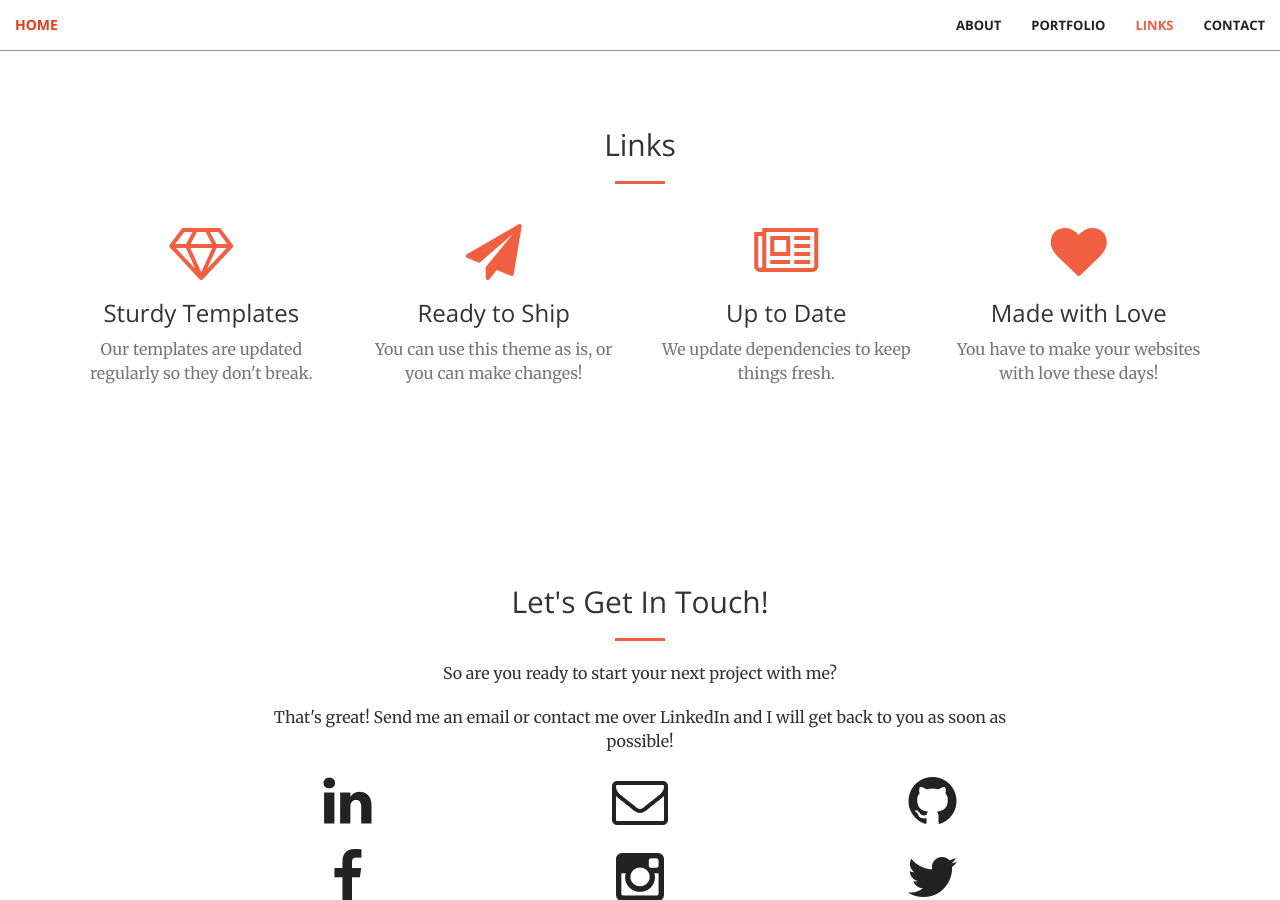
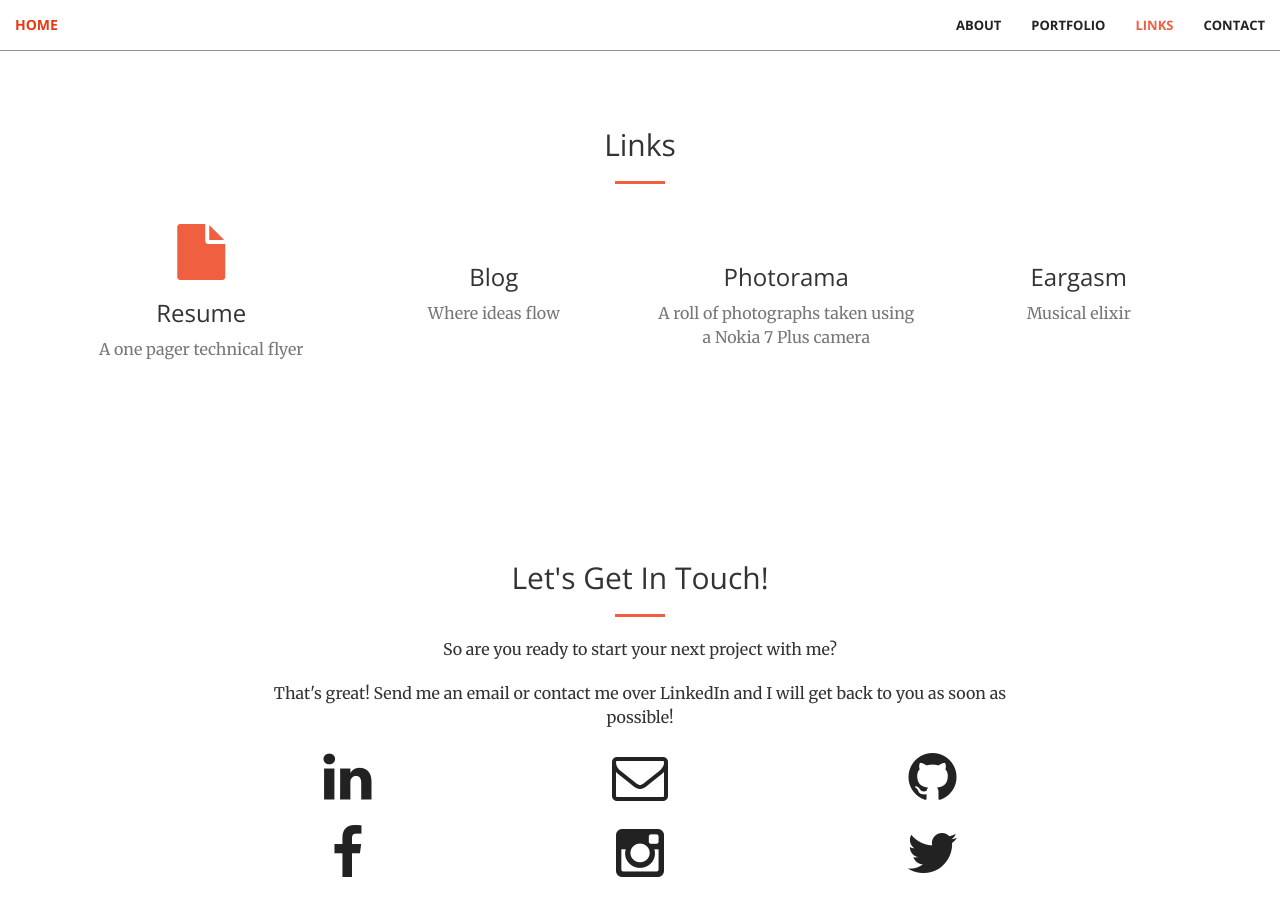
Before and after one commit to patriaabhishek/patriaabhishek.github.io, a Jekyll site: the page built from index.html, in a window 1280 px wide and 900 px high, scrolled down 2067 px. Built offline with Jekyll 4.4.1, drawn with Linux system fonts in a browser that asks for light colours.

Commit message:
Added icons for links

```diff
--- a/_includes/links.html
+++ b/_includes/links.html
@@ -11,30 +11,30 @@
         <div class="row">
             <div class="col-lg-3 col-md-6 text-center">
                 <div class="service-box">
-                    <i class="fa fa-4x fa-diamond wow bounceIn text-primary"></i>
-                    <h3>Sturdy Templates</h3>
-                    <p class="text-muted">Our templates are updated regularly so they don't break.</p>
+                    <i class="fa fa-4x fa-file wow bounceIn text-primary"></i>
+                    <h3>Resume</h3>
+                    <p class="text-muted">A one pager technical flyer</p>
                 </div>
             </div>
             <div class="col-lg-3 col-md-6 text-center">
                 <div class="service-box">
-                    <i class="fa fa-4x fa-paper-plane wow bounceIn text-primary" data-wow-delay=".1s"></i>
-                    <h3>Ready to Ship</h3>
-                    <p class="text-muted">You can use this theme as is, or you can make changes!</p>
+                    <i class="fa fa-4x fa-blog wow bounceIn text-primary" data-wow-delay=".1s"></i>
+                    <h3>Blog</h3>
+                    <p class="text-muted">Where ideas flow</p>
                 </div>
             </div>
             <div class="col-lg-3 col-md-6 text-center">
                 <div class="service-box">
-                    <i class="fa fa-4x fa-newspaper-o wow bounceIn text-primary" data-wow-delay=".2s"></i>
-                    <h3>Up to Date</h3>
-                    <p class="text-muted">We update dependencies to keep things fresh.</p>
+                    <i class="fa fa-4x fa-camera-o wow bounceIn text-primary" data-wow-delay=".2s"></i>
+                    <h3>Photorama</h3>
+                    <p class="text-muted">A roll of photographs taken using a Nokia 7 Plus camera</p>
                 </div>
             </div>
             <div class="col-lg-3 col-md-6 text-center">
                 <div class="service-box">
-                    <i class="fa fa-4x fa-heart wow bounceIn text-primary" data-wow-delay=".3s"></i>
-                    <h3>Made with Love</h3>
-                    <p class="text-muted">You have to make your websites with love these days!</p>
+                    <i class="fa fa-4x fa-guitar wow bounceIn text-primary" data-wow-delay=".3s"></i>
+                    <h3>Eargasm</h3>
+                    <p class="text-muted">Musical elixir</p>
                 </div>
             </div>
         </div>
```
